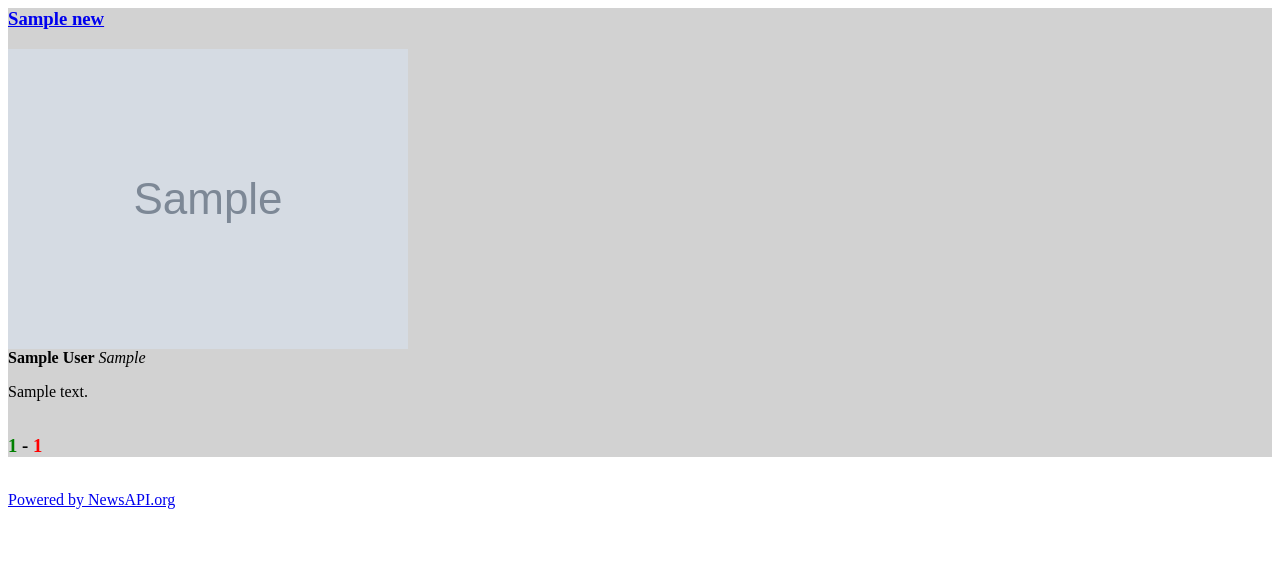
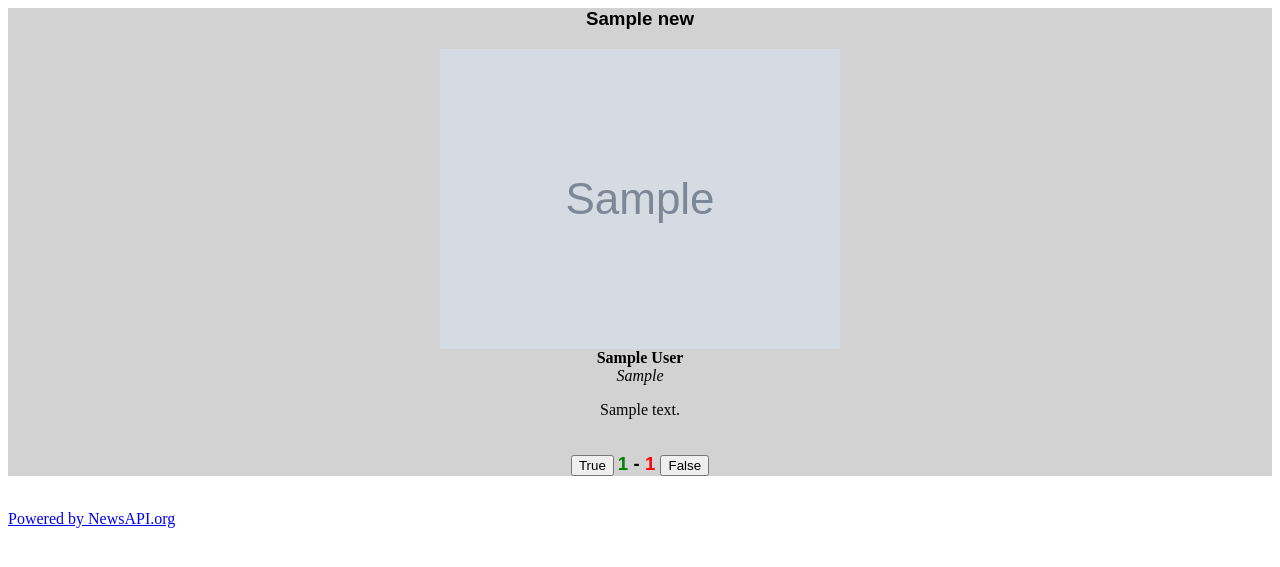
Before and after one commit to cash2one/FakeNewsPoll, a Flask app: page / in a window 1280 px wide. Shown: the top 567 px of the page. Run offline with Flask 2, Linux system fonts and the light colour scheme; tables that the repository leaves empty hold one stand-in row (values such as "Sample post"); grey boxes marked "Sample" are stand-in pictures; parts of the project's set-up code (start-up, migrations or seed data) failed here and were passed over.

Commit message:
Added css

```diff
--- /dev/null
+++ b/static/index.css
@@ -0,0 +1,12 @@
+#article {
+  text-align: center;
+}
+
+#article a {
+  color: inherit;
+  text-decoration: none;
+}
+
+h3 {
+  font-family: arial;
+}
--- a/templates/index.html
+++ b/templates/index.html
@@ -1,17 +1,26 @@
+<head>
+  <title>Fake News Poll</title>
+  <link rel="stylesheet" type="text/css" href="{{ url_for('static', filename='index.css') }}">
+</head>
+
 {% for article in news %}
-  <div style="background-color:#d2d2d2">
+  <div id ="article" style="background-color:#d2d2d2">
     <a href="{{ article.url }}">
       <h3> {{ article.title }} </h3>
     </a>
     <img src="{{ article.urlToImage }}" style="height:300px"/>
     <br />
-    <b> {{ article.author }} </b><i> {{ article.publishedAt }} </i>
+    <b> {{ article.author }} </b>
+    <br />
+    <i> {{ article.publishedAt }} </i>
     <p> {{ article.description }} </p>
     <br />
     <div>
-      <h3 onClick="vote({{article.id}}, 'True')" id="voteTrue" style="color: green; display: inline"> {{ article.voteTrue }} </h3>
+      <button onClick="vote({{article.id}}, 'True')">True</button>
+      <h3 id="voteTrue" style="color: green; display: inline"> {{ article.voteTrue }} </h3>
       <h3 style="display:inline"> - </h3>
-      <h3 onClick="vote({{article.id}}, 'False')" id="voteFalse" style="color: red; display:inline"> {{ article.voteFalse }} </h3>
+      <h3 id="voteFalse" style="color: red; display:inline"> {{ article.voteFalse }} </h3>
+      <button onClick="vote({{article.id}}, 'False')">False</button>
     </div>
   </div>
   <br />
```
